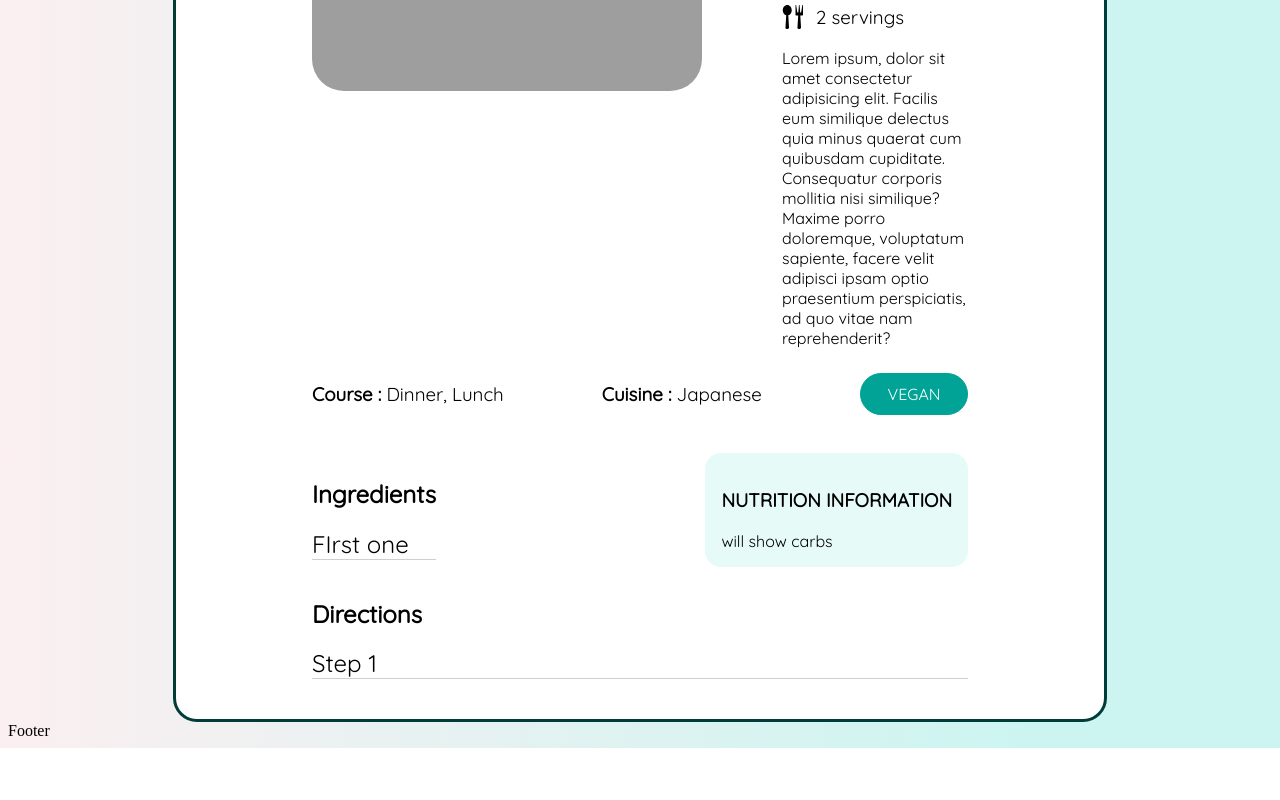
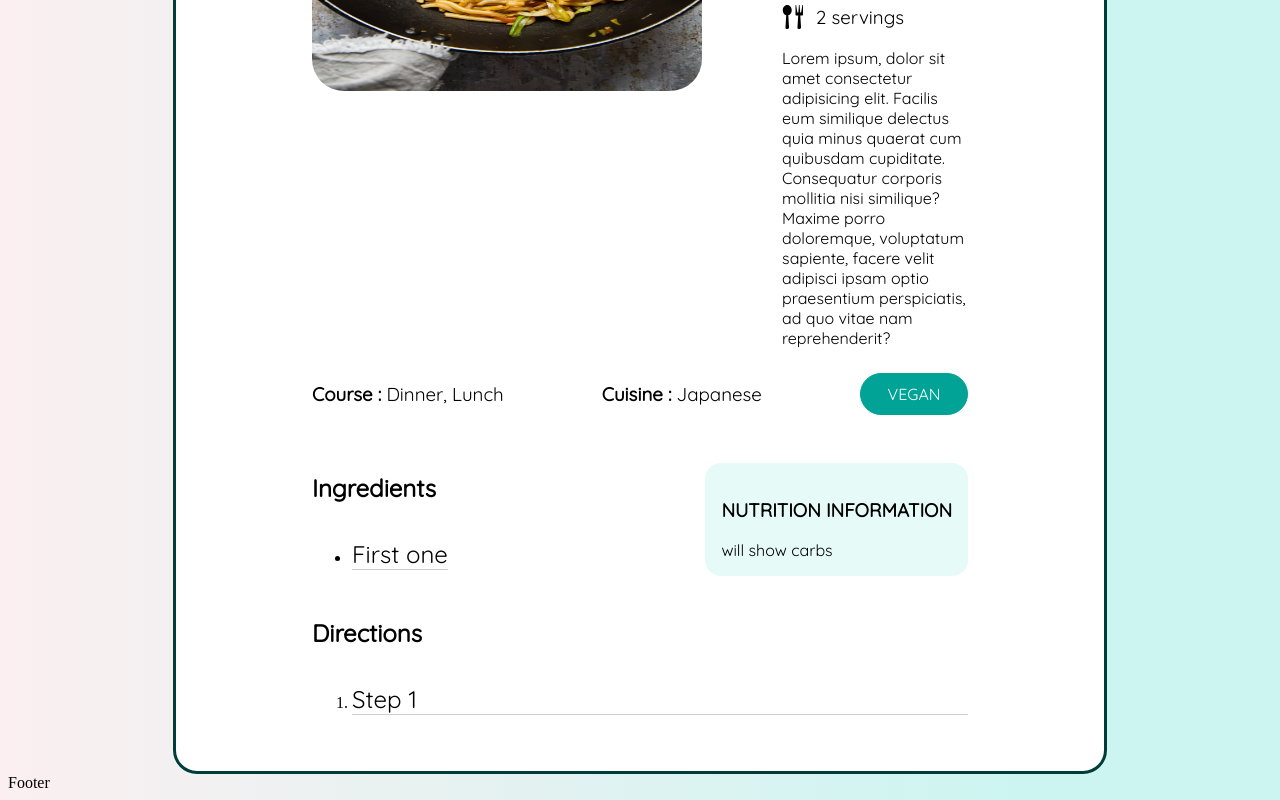
Before and after one commit to UOA-CS732-SE750-Students-2024/project-group-playful-penguins, a React (Vite) app in the folder frontend/: page /home/recipe in a window 1280 px wide. Shown: the part 555-1355 px from the top of the page. Before the commit the page ends 1303 px from the top, so only its background shows below. Built offline with nearby package versions, Linux system fonts and the light colour scheme; grey boxes are pictures that could not be loaded.

Commit message:
PPENG-25 Modify layout of the recipe page component

```diff
--- a/frontend/package.json
+++ b/frontend/package.json
@@ -11,6 +11,9 @@
     "preview": "vite preview"
   },
   "dependencies": {
+    "@emotion/react": "^11.11.4",
+    "@emotion/styled": "^11.11.5",
+    "@mui/material": "^5.15.15",
     "react": "^18.2.0",
     "react-dom": "^18.2.0",
     "react-icons": "^5.0.1",
--- a/frontend/src/components/RecipeInfo/RecipeInfo.jsx
+++ b/frontend/src/components/RecipeInfo/RecipeInfo.jsx
@@ -2,6 +2,8 @@ import styles from "./RecipeInfo.module.css";
 import fontStyle from "../../assets/GlobalStyles/CustomFont.module.css";
 import ClockIcon from "../../assets/SVGIconComponents/ClockIcon";
 import ServingsIcon from "../../assets/SVGIconComponents/ServingsIcon";
+import Box from '@mui/system/Box';
+
 
 export default function RecipeInfo() {
   return (
@@ -71,7 +73,11 @@ export default function RecipeInfo() {
               <div
                 className={`${fontStyle["quicksand-regular"]} ${styles["ingredients-list-container"]}`}
               >
-                <div className={styles["ingredient-item"]}>FIrst one</div>
+                <ul>
+                  <li>
+                    <div className={styles["ingredient-item"]}>First one</div>
+                  </li>
+                </ul>
               </div>
             </div>
             <div
@@ -87,15 +93,18 @@ export default function RecipeInfo() {
           </div>
           <div className={styles["directions-container"]}>
             <h2 className={fontStyle["quicksand-bold"]}>Directions</h2>
-            <div
+            <ol><li><div
               className={`${fontStyle["quicksand-medium"]} ${styles["direction-item"]}`}
             >
               {" "}
               Step 1{" "}
-            </div>
+            </div></li></ol>
           </div>
         </div>
       </div>
+
+      {/* MUI */}
+
     </>
   );
 }
--- a/frontend/src/components/RecipeInfo/RecipeInfo.module.css
+++ b/frontend/src/components/RecipeInfo/RecipeInfo.module.css
@@ -8,6 +8,7 @@
   margin-right: 165px;
   margin-left: 165px;
   margin-top: 169px;
+  flex-wrap: wrap;
 }
 
 .info-container {
@@ -124,7 +125,8 @@
 }
 
 .directions-container {
-  display: flex;
+  display: inline-flex;
+  flex-wrap: wrap;
   flex-direction: column;
   justify-content: space-between;
 }
```
Also changed, not shown: frontend/public/images/Yaki-Udon.jpg (added).
